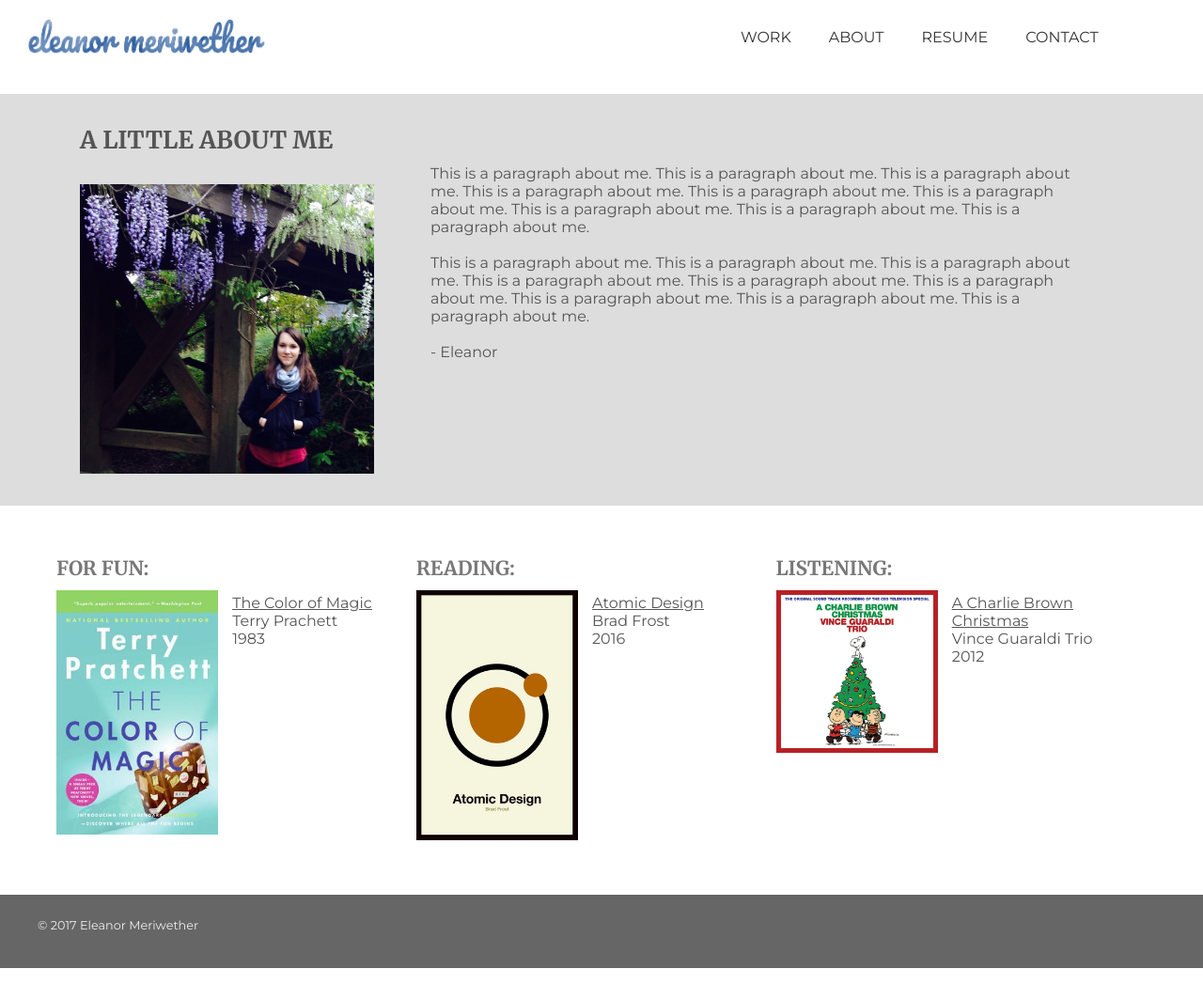
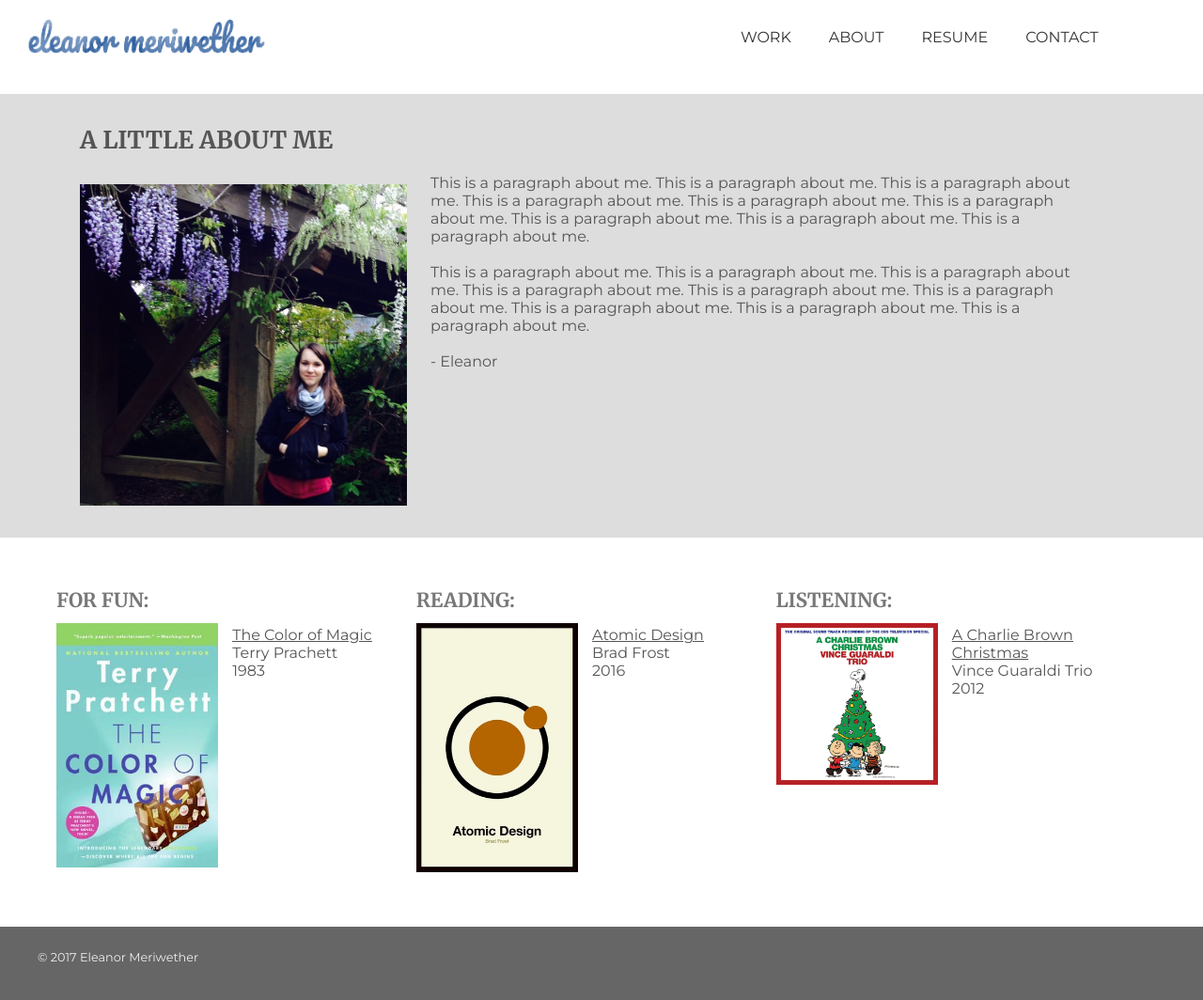
Before and after one commit to emeriwether/emeriwether.github.io, a Jekyll site: the page built from about.html, in a window 1280 px wide. Shown: the whole page at 94% size. Built offline with Jekyll 4.4.1, drawn with Linux system fonts in a browser that asks for light colours; nearby versions of some CDN libraries; before the commit the page ends 1030 px from its top, so only the background shows below that.

Commit message:
increase personal img size to 100% of div

```diff
--- a/css/styles.css
+++ b/css/styles.css
@@ -115,8 +115,8 @@ section.main { background-color: #ddd; padding-bottom: 30px; }
 section.main article div { float: left; text-align: left; margin-left: 25px; margin-top: 25px;}
 section.main article div:nth-child(1) { width: 30%; }
 section.main article div:nth-child(2) { width: 60%; }
-section.main article div p { padding-top: 40px; }
-section.main article div img { width: 90%; max-height: 400px; max-width: 400px; }
+section.main article div p { padding-top: 50px; }
+section.main article div img { width: 100%; max-height: 400px; max-width: 400px; }
 section.main article div h2 { padding-bottom: 20px; }
 
 section.aside { padding: 50px 60px; }
```
